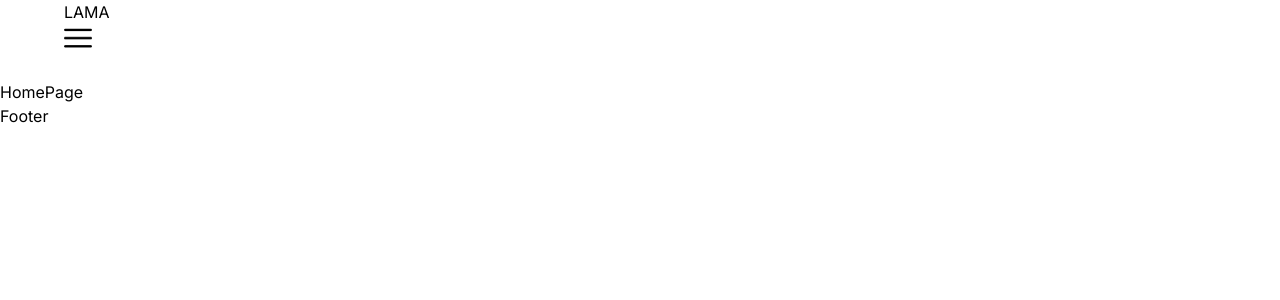
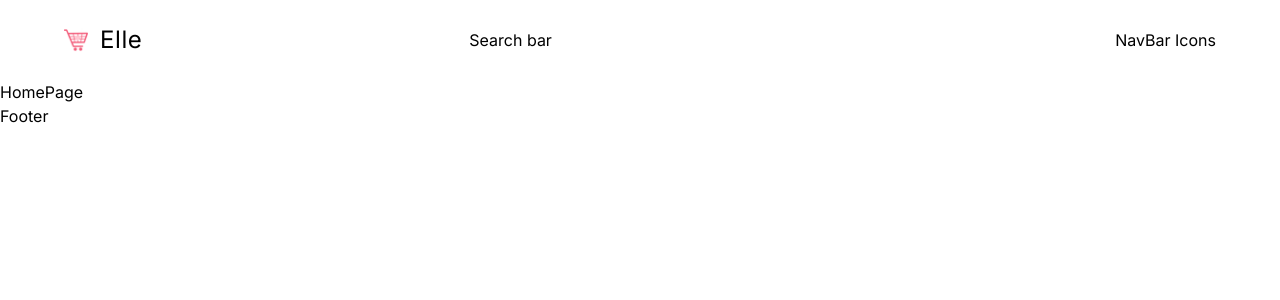
Before and after one commit to AramKim37/ecommerce-next, a Next.js app: page / in a window 1280 px wide. Shown: the top 300 px of the page. Built offline with nearby package versions, Linux system fonts and the light colour scheme.

Commit message:
add searchbar and navicons

```diff
--- a/src/components/Menu.tsx
+++ b/src/components/Menu.tsx
@@ -16,7 +16,7 @@
         onClick={() => setOpen((prev) => !prev)}
       />
       {open && (
-        <div>
+        <div className="absolute bg-black text-white top-20 left-0 w-full h-[calc(100vh-80px)] flex flex-col items-center justify-center gap-8 text-xl z-10">
           <Link href="/">Home</Link>
           <Link href="/">Shop</Link>
           <Link href="/">Deals</Link>
--- /dev/null
+++ b/src/components/NavIcons.tsx
@@ -0,0 +1,7 @@
+"use client";
+
+const NavIcons = () => {
+  return <div>NavBar Icons</div>;
+};
+
+export default NavIcons;
--- a/src/components/Navbar.tsx
+++ b/src/components/Navbar.tsx
@@ -1,12 +1,33 @@
 import Link from "next/link";
 import Menu from "./Menu";
+import Image from "next/image";
+import SearchBar from "./SearchBar";
+import NavIcons from "./NavIcons";
 
 const Navbar = () => {
   return (
-    <div className="h-20 px-4 md:px-8 lg:px-16 xl:32 2xl:px-64">
+    <div className="h-20 px-4 md:px-8 lg:px-16 xl:32 2xl:px-64 relative">
       {/* Mobile */}
-      <Link href="/">LAMA</Link>
-      <Menu />
+      <div className="h-full flex items-center justify-between md:hidden">
+        <Link href="/">
+          <div className="text-2xl tracking-wide">Elle</div>
+        </Link>
+        <Menu />
+      </div>
+      {/* Bigger screen */}
+      <div className="hidden md:flex items-center justify-between gap-8 h-full">
+        {/* left */}
+        <div className="w-1/3">
+          <Link href="/" className="flex items-center gap-3">
+            <Image src="/logo.png" alt="logo" width={24} height={24} />
+            <div className="text-2xl tracking-wide">Elle</div>
+          </Link>
+        </div>
+        <div className="w-2/3 flex items-center justify-between gap-8">
+          <SearchBar />
+          <NavIcons />
+        </div>
+      </div>
     </div>
   );
 };
--- /dev/null
+++ b/src/components/SearchBar.tsx
@@ -0,0 +1,7 @@
+"use client";
+
+const SearchBar = () => {
+  return <div>Search bar</div>;
+};
+
+export default SearchBar;
```
